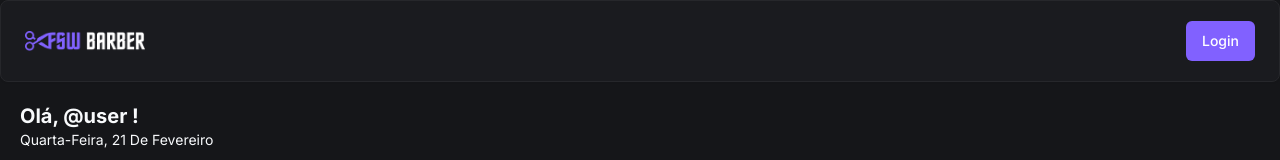
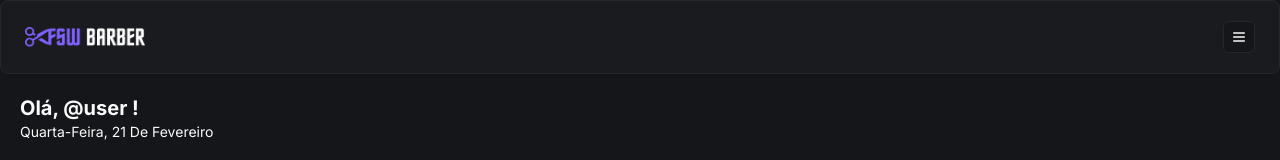
Before and after one commit to XavierRLX/Barbearia, a Next.js app in the folder barber/: page / in a window 1280 px wide. Shown: the top 160 px of the page. Built offline with nearby package versions, Linux system fonts and the light colour scheme; no server answers; the database is empty.

Commit message:
feat
add auth provider

```diff
--- a/barber/app/_components/header.tsx
+++ b/barber/app/_components/header.tsx
@@ -3,34 +3,18 @@
 import Image from "next/image";
 import { Card, CardContent } from "./ui/card";
 import { Button } from "./ui/button";
-import { signIn, useSession } from "next-auth/react"
-import { Account, User } from "@prisma/client";
-
-// interface HeaderProps {
-//     user : User
-// }
+import { signIn, signOut, useSession } from "next-auth/react"
+import { MenuIcon } from "lucide-react";
 
 
-const Header = (
-    //{user} : HeaderProps
-    ) => {
-
-    const {data} = useSession();
-    const handleLoginClick = async () => {
-        await signIn();
-    };
+const Header = () => {
     return (
         <Card >
             <CardContent className="py-5 px-30 justify-between items-center flex flex-row">
                 <Image src="/logo.png" alt="FSWBarber" height={22} width={120}/>
-                {/* <Button variant={"outline"} size={"icon"} className="h-8 w-8">
-                    <MenuIcon/>
-                </Button> */}
-                {data?.user ? (
-                    <h1>{data.user.name}</h1>
-                ) : (
-                <Button onClick={handleLoginClick}>Login</Button>
-                )}
+                <Button variant={"outline"} size={"icon"} className="h-8 w-8">
+                    <MenuIcon size={16}/>
+                </Button>
             </CardContent>
         </Card>
     );
```
